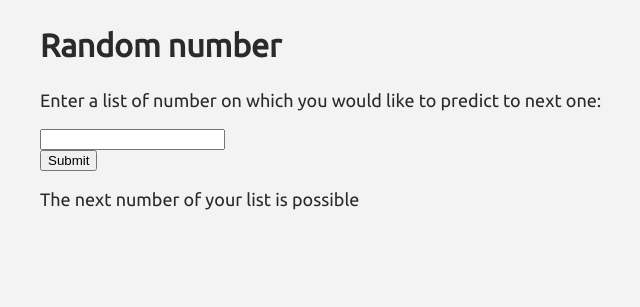
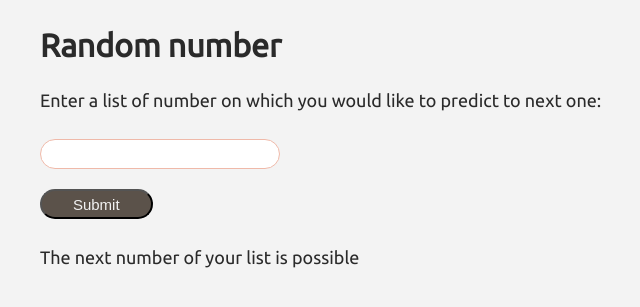
Before and after one commit to SimonDanielV/whattheflask, a Flask app: page /predict in a window 1280 px wide. Shown: the part 53-360 px from the top of the page, without its empty margins (225-865 px from the left). Run offline with Flask 2, Linux system fonts and the light colour scheme.

Commit message:
input field styles

```diff
--- a/web/static/css/template.css
+++ b/web/static/css/template.css
@@ -31,6 +31,39 @@ img {
   width: 100%;
   padding-top: 20px;
   padding-bottom: 20px;
+}
+
+input[type=number] {
+  width: 25%;
+  height: 20px;
+  font-size: 17px;
+  border-radius: 20px;
+  padding:4px 25px;
+  margin-top: 10px;
+  margin-bottom: 10px;
+  border: 1.5px solid #efb9a9;
+}
+
+input[type=text] {
+  width: 25%;
+  height: 20px;
+  font-size: 17px;
+  border-radius: 20px;
+  padding:4px 25px;
+  margin-top: 10px;
+  margin-bottom: 10px;
+  border: 1.5px solid #efb9a9;
+}
+
+input[type=submit] {
+  background-color: #5B524A;
+  color: #F2F2F2;
+  width:15%;
+  height: 30px;
+  font-size: 15px;
+  border-radius: 20px;
+  margin-top: 10px;
+  margin-bottom: 10px;
 }
 
 .main-wrapper {
--- a/web/templates/random_number.html
+++ b/web/templates/random_number.html
@@ -12,9 +12,9 @@
         <h2 class = "random-form"> Random number </h2>
           <form method="POST">
             <p> Enter here the lowest number that you would like to get:</p>
-          <input type="text" name="randomStart">
+          <input type="number" name="randomStart" placeholder="Lowest number">
             <p> Enter here the highest number that you would like to get:</p>
-          <input type="text" name="randomEnd">
+          <input type="number" name="randomEnd" placeholder="Highest number">
           <div class="submit-buttom">
             <input type="submit">
           </div>
```
